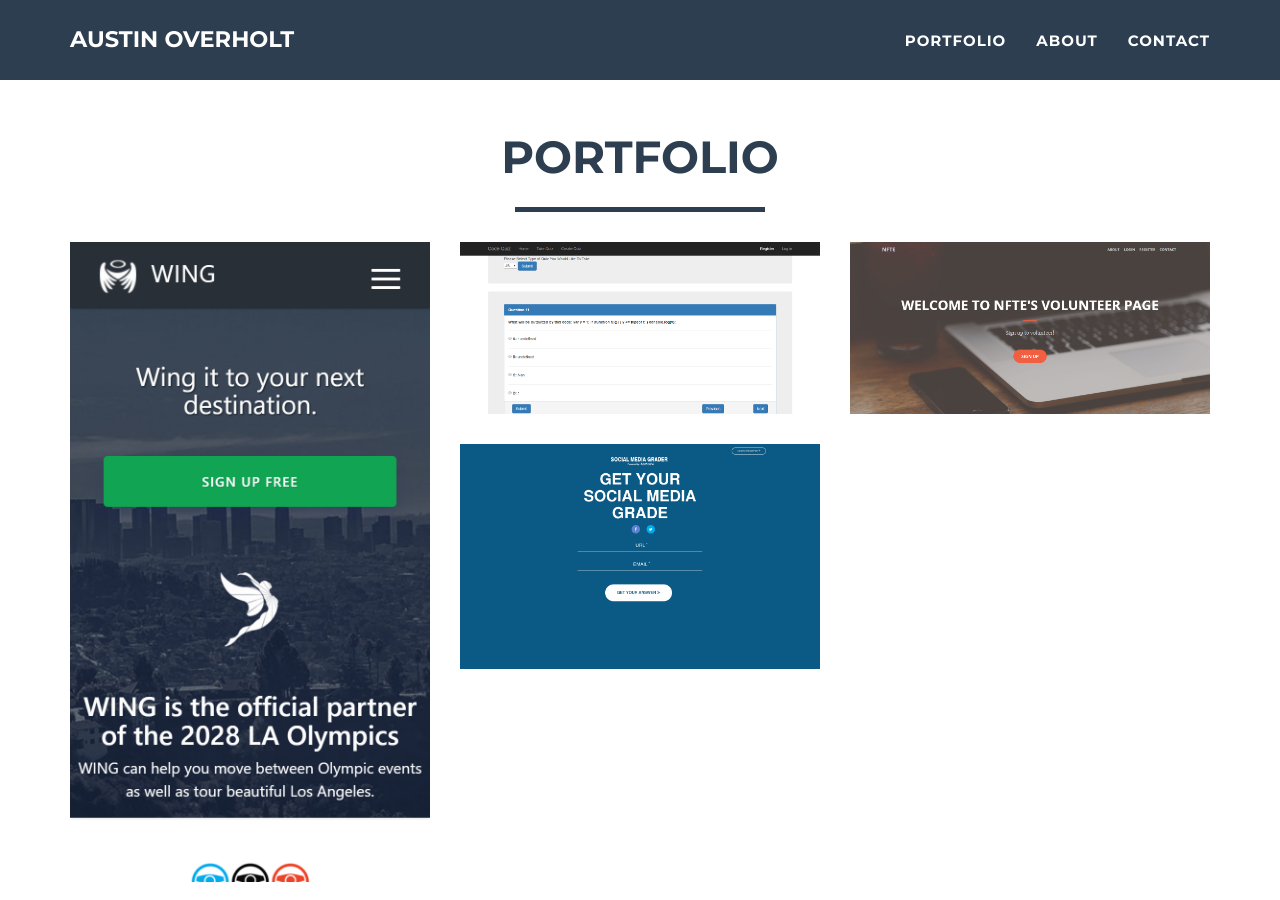
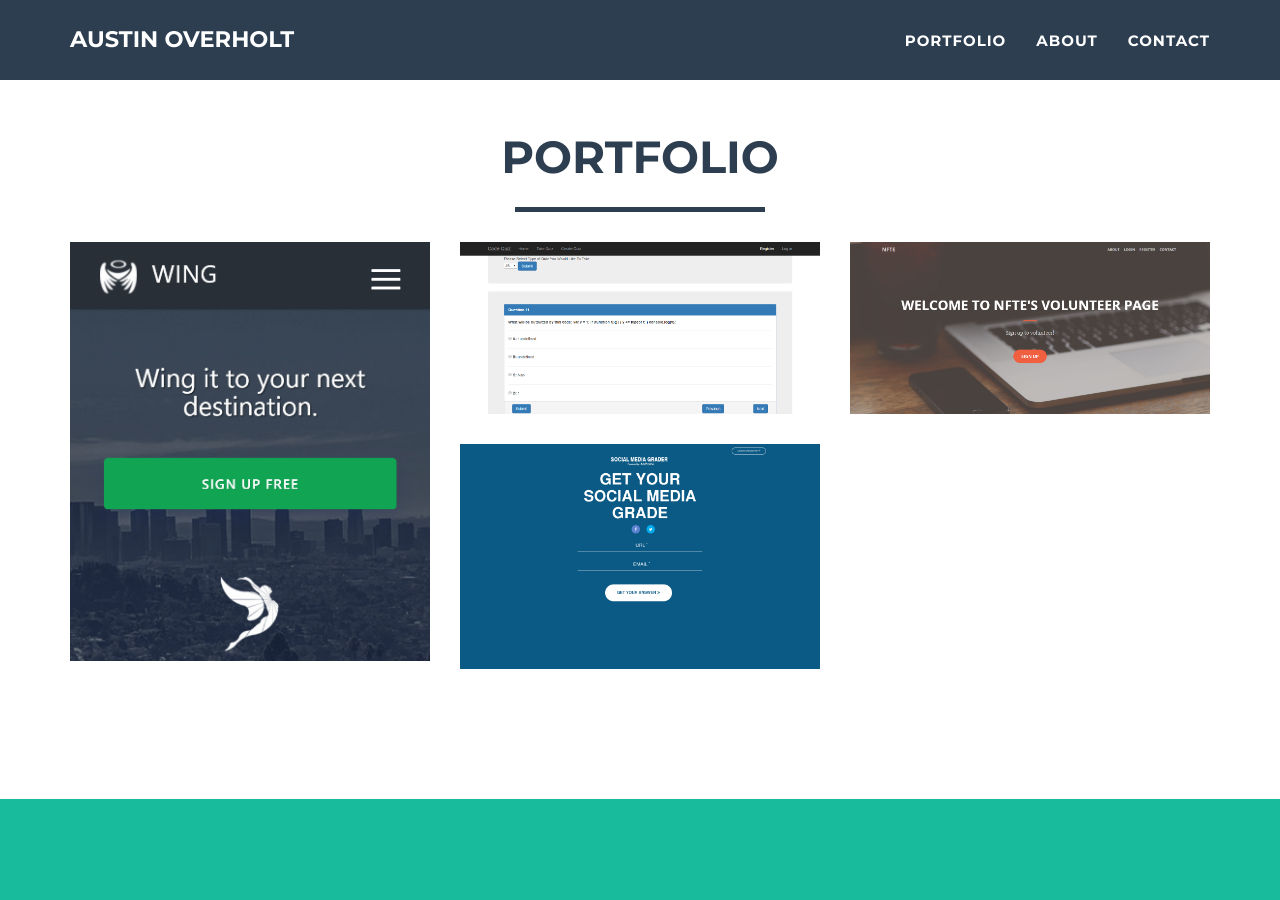
Before and after one commit to AustinOverholt/AustinOverholt.github.io, a Jekyll site: the page built from index.html, in a window 1280 px wide and 900 px high, scrolled down 886 px. Built offline with Jekyll 4.4.1, drawn with Linux system fonts in a browser that asks for light colours.

Commit message:
Changed wing picture

```diff
--- a/_posts/2014-07-18-project-4.markdown
+++ b/_posts/2014-07-18-project-4.markdown
@@ -2,7 +2,7 @@
 layout: default
 modal-id: 4
 date: 2017-11-28
-img: Wing.png
+img: Wing2.png
 alt: Wing
 project-date: November 2017
 client: LA Auto Show
```
Also changed, not shown: img/portfolio/Wing2.png (added).
